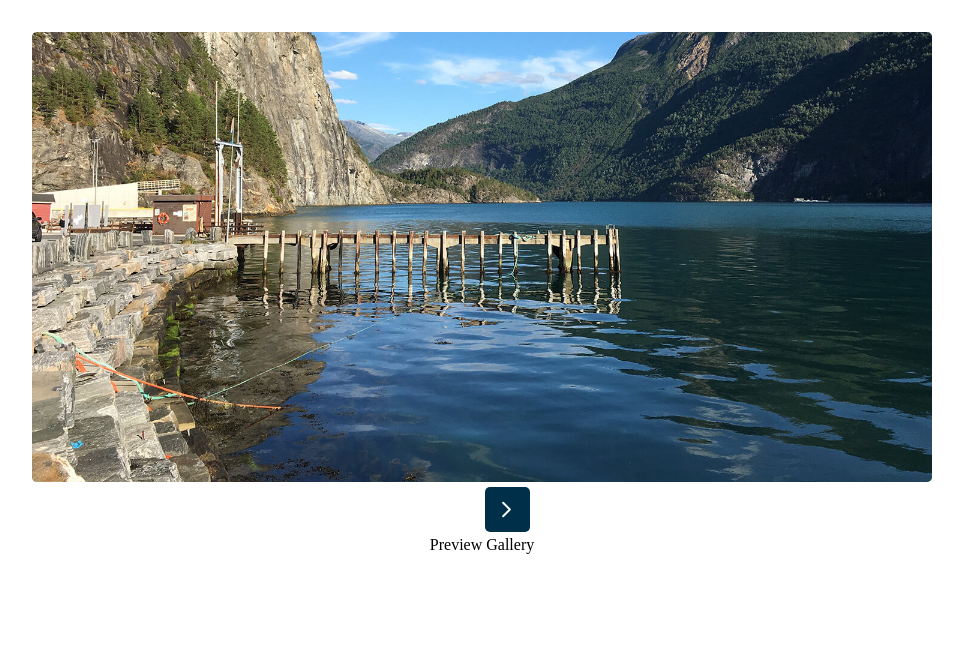
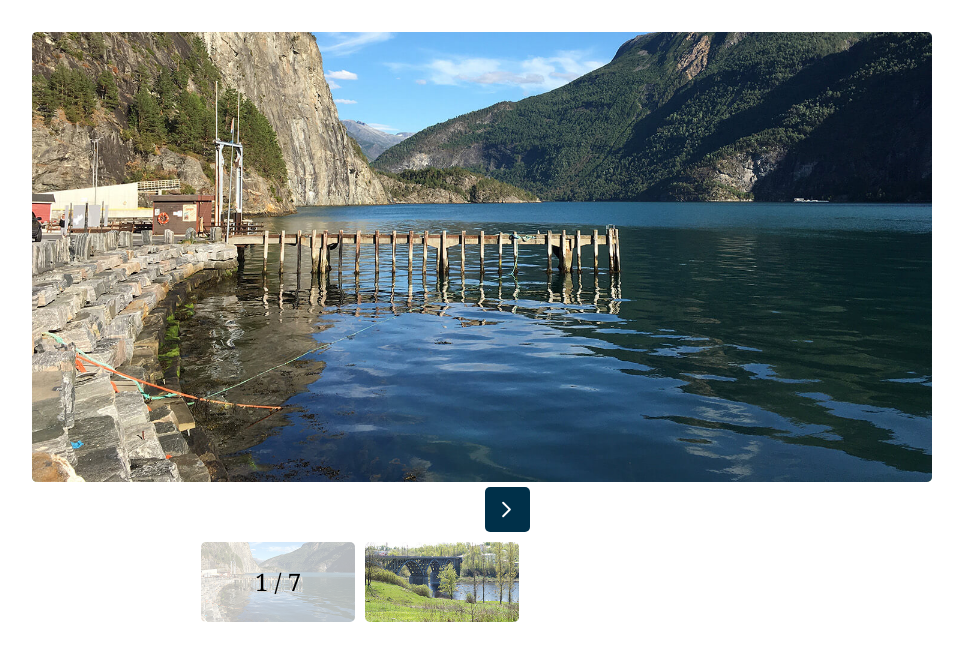
Before and after one commit to dicreate/react_gallery, a React (Vite) app: page / in a window 1280 px wide. Shown: the top 660 px of the page, without its empty margins (158-1121 px from the left). Built offline with nearby package versions, Linux system fonts and the light colour scheme.

Commit message:
add styles for PreviewGallery

```diff
--- a/src/Components/Gallery/PreviewGallery/index.module.scss
+++ b/src/Components/Gallery/PreviewGallery/index.module.scss
@@ -0,0 +1,46 @@
+.previewGallery {
+   width: 492px;
+   overflow: hidden;
+   position: relative;
+
+   &Track {
+      position: relative;
+      left: 164px;
+      display: flex;
+      white-space: nowrap;
+      transition: transform 0.5s ease-out;
+   }
+
+   &Preview {
+      min-width: 154px;
+      margin: 5px;
+      display: inline-block;
+      height: 80px;
+      background: #97a9b2;
+      border-radius: 5px;
+      overflow: hidden;
+   }
+
+   &Image {
+      display: block;
+      width: 100%;
+      height: 100%;
+      object-fit: cover;
+   }
+
+   &Cover {
+      height: 100%;
+      position: absolute;
+      z-index: 2;
+      width: 164px;
+      background: rgba(255,255,255,0.7);
+      left: 50%;
+      top: 0;
+      transform: translate(-50%,0);
+      border-radius: 5px;
+      display: flex;
+      align-items: center;
+      justify-content: center;
+      font: 24px/1 Georgia;
+   }
+}
--- a/src/Components/Gallery/PreviewGallery/index.tsx
+++ b/src/Components/Gallery/PreviewGallery/index.tsx
@@ -1,11 +1,33 @@
 import { Photo, CommonClassProps } from "../types";
-
+import cl from "classnames"
+import style from './index.module.scss'
 interface PreviewGalleryProps extends CommonClassProps {
    activePhotoIndex: number;
    photos: Photo[];
 
 }
 
-export const PreviewGallery: React.FC<PreviewGalleryProps> = ({ activePhotoIndex, photos}) => (
-   <div>Preview Gallery</div>
+export const PreviewGallery: React.FC<PreviewGalleryProps> = ({ activePhotoIndex, photos, className}) => (
+   <div className={cl(style.previewGallery, className)}>
+      <ul
+         className={style.previewGalleryTrack}
+      >
+         {
+            photos.map((photo) => (
+               <li
+                  key={photo.id}
+                  className={style.previewGalleryPreview}
+               >
+                  <img
+                     src={photo.preview}
+                     alt={photo.description}
+                     className={style.previewGalleryImage} />
+               </li>
+            ))
+         }
+      </ul>
+      <div className={style.previewGalleryCover}>
+         {activePhotoIndex + 1} / {photos.length}
+      </div>
+   </div>
 );
```
